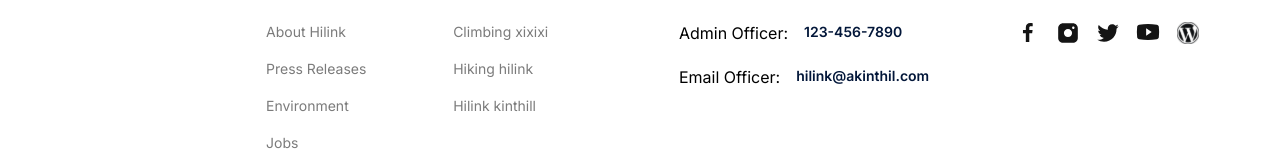
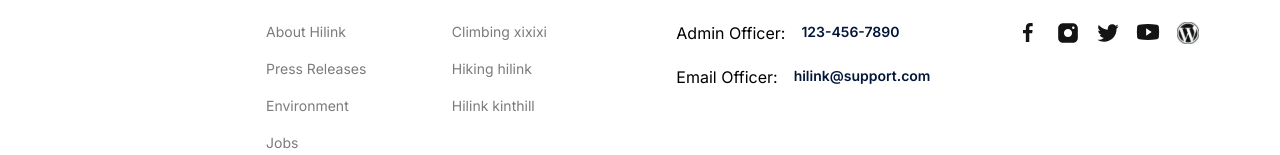
Before and after one commit to akshit2941/HiLink-Camping-Website, a Next.js app: page / in a window 1280 px wide. Shown: the part 4560-4715 px from the top of the page. Built offline with nearby package versions, Linux system fonts and the light colour scheme.

Commit message:
Update index.ts

```diff
--- a/constants/index.ts
+++ b/constants/index.ts
@@ -70,7 +70,7 @@ export const NAV_LINKS = [
     title: 'Contact Us',
     links: [
       { label: 'Admin Officer', value: '123-456-7890' },
-      { label: 'Email Officer', value: 'hilink@akinthil.com' },
+      { label: 'Email Officer', value: 'hilink@support.com' },
     ],
   };
 
```
